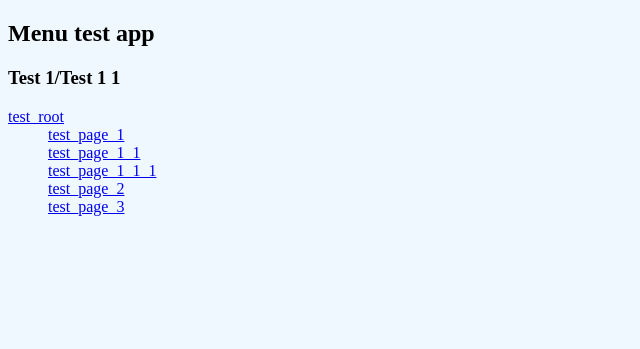
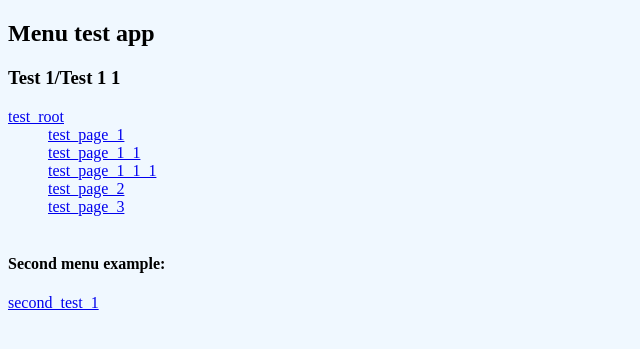
Before and after one commit to anza-afk/django_menu_test, a Django app: page /it in a window 1280 px wide. Shown: the top 349 px of the page, without its empty margins (0-640 px from the left). Run offline with Django 4.2, Linux system fonts and the light colour scheme; data comes from the database, SQL or seed files in the repository.

Commit message:
templates for second menu

```diff
--- a/django_menu_test/menu_app/templates/menu_app/about_us.html
+++ b/django_menu_test/menu_app/templates/menu_app/about_us.html
@@ -12,5 +12,10 @@
             {% draw_menu 'main' %}
             <br>
     </div>
+    <div class="container">
+        <h4>Second menu example:</h4>
+            {% draw_menu 'second' %}
+            <br>
+    </div>
 </body>
 </html>
--- a/django_menu_test/menu_app/templates/menu_app/chat_bots.html
+++ b/django_menu_test/menu_app/templates/menu_app/chat_bots.html
@@ -12,5 +12,10 @@
             {% draw_menu 'main' %}
             <br>
     </div>
+    <div class="container">
+        <h4>Second menu example:</h4>
+            {% draw_menu 'second' %}
+            <br>
+    </div>
 </body>
 </html>
--- a/django_menu_test/menu_app/templates/menu_app/contacts.html
+++ b/django_menu_test/menu_app/templates/menu_app/contacts.html
@@ -12,5 +12,10 @@
             {% draw_menu 'main' %}
             <br>
     </div>
+    <div class="container">
+        <h4>Second menu example:</h4>
+            {% draw_menu 'second' %}
+            <br>
+    </div>
 </body>
 </html>
--- a/django_menu_test/menu_app/templates/menu_app/index.html
+++ b/django_menu_test/menu_app/templates/menu_app/index.html
@@ -14,9 +14,7 @@
             <br>
     </div>
     <div class="container">
-        <h2>Menu test app</h2>
-        <h3>Root page</h3>
-
+        <h4>Second menu example:</h4>
             {% draw_menu 'second' %}
             <br>
     </div>
--- a/django_menu_test/menu_app/templates/menu_app/it.html
+++ b/django_menu_test/menu_app/templates/menu_app/it.html
@@ -12,5 +12,10 @@
             {% draw_menu 'main' %}
             <br>
     </div>
+    <div class="container">
+        <h4>Second menu example:</h4>
+            {% draw_menu 'second' %}
+            <br>
+    </div>
 </body>
 </html>
--- a/django_menu_test/menu_app/templates/menu_app/products.html
+++ b/django_menu_test/menu_app/templates/menu_app/products.html
@@ -12,5 +12,10 @@
             {% draw_menu 'main' %}
             <br>
     </div>
+    <div class="container">
+        <h4>Second menu example:</h4>
+            {% draw_menu 'second' %}
+            <br>
+    </div>
 </body>
 </html>
--- a/django_menu_test/menu_app/templatetags/menu_extras.py
+++ b/django_menu_test/menu_app/templatetags/menu_extras.py
@@ -21,9 +21,8 @@ def draw_menu(context: RequestContext, name: str) -> dict:
         menu_query = context['menu_query']
         current_item = utils.filter_list(menu_query, 'name', name)
     else:
-
-        _query = MenuItem.objects.select_related('menu').filter(menu__name=name)
-        menu_query = [menu_item.__dict__ for menu_item in _query]
+        query = MenuItem.objects.select_related('menu').filter(menu__name=name)
+        menu_query = [menu_item.__dict__ for menu_item in query]
 
         current_item = None
 
--- a/django_menu_test/menu_app/utils.py
+++ b/django_menu_test/menu_app/utils.py
@@ -3,12 +3,14 @@ from django.template.context import RequestContext
 
 
 def filter_list(menu_query: list, key: str, filter: str) -> dict:
+    """Filters list of dicts and returns one item (first)."""
     for item in menu_query:
         if item[key] == filter:
             return item
 
 
 def get_current_url(context: RequestContext) -> str:
+    """Returns current url."""
     try:
         current_url = context['request'].path
     except KeyError:
@@ -17,6 +19,7 @@ def get_current_url(context: RequestContext) -> str:
 
 
 def get_acive_item(menu_query: list[dict], current_url: str) -> dict:
+    """Returns active item in menu."""
     active_item = filter_list(menu_query, 'url', resolve(current_url).url_name)
     if not active_item:
         active_item = filter_list(menu_query, 'url', current_url)
@@ -25,6 +28,7 @@ def get_acive_item(menu_query: list[dict], current_url: str) -> dict:
 
 
 def get_url_path(item: dict) -> str:
+    """Returns url path. Reversed from named url if possible."""
     try:
         url_path = reverse(item['url'])
     except NoReverseMatch:
```
Also changed, not shown: django_menu_test/menu_app/templates/menu_app/second_index.html (+8 -0 lines), django_menu_test/menu_app/templates/menu_app/second_shop.html (+7 -0 lines), README.md.
